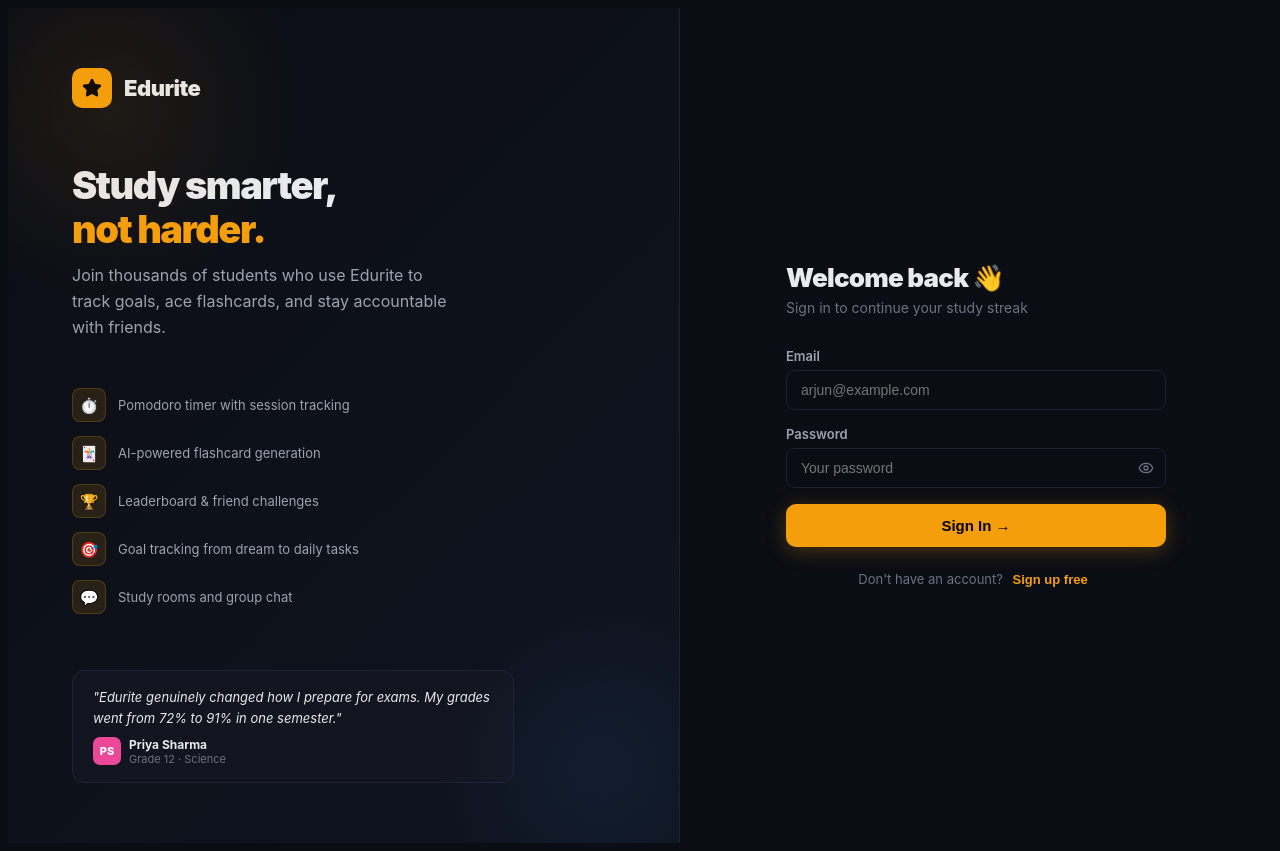
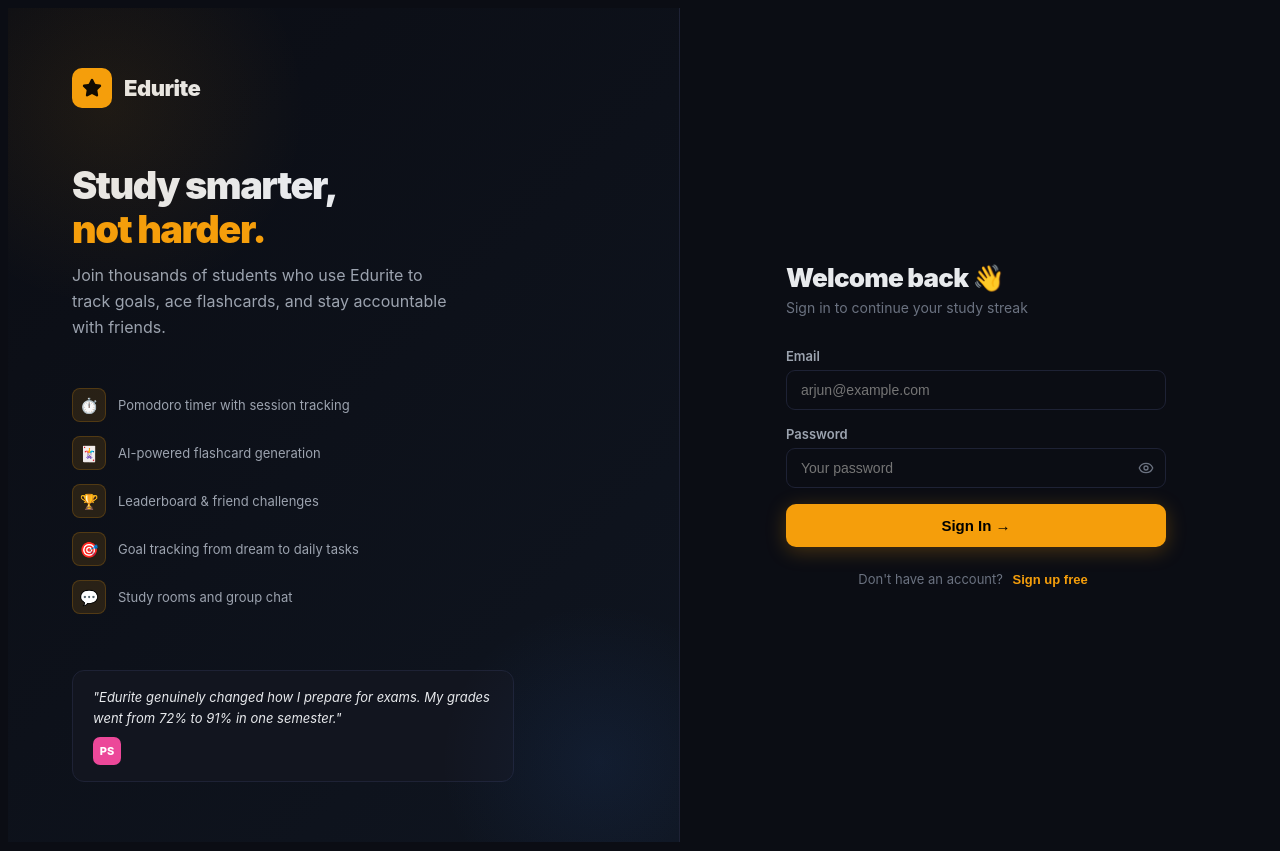
Before and after one commit to mamtasagar988-debug/Edurite-, a React (Vite) app: page /login in a window 1280 px wide. Built offline with nearby package versions, Linux system fonts and the light colour scheme.

Commit message:
Fix Vercel build permissions

```diff
--- a/src/features/auth/Login.jsx
+++ b/src/features/auth/Login.jsx
@@ -194,10 +194,6 @@ export default function Login() {
             <div style={{ width:28, height:28, borderRadius:7, background:"#EC4899",
               display:"flex", alignItems:"center", justifyContent:"center",
               fontSize:11, fontWeight:800, color:"#fff" }}>PS</div>
-            <div>
-              <p style={{ margin:0, fontSize:12, fontWeight:700 }}>Priya Sharma</p>
-              <p style={{ margin:0, fontSize:11, color:C.muted }}>Grade 12 · Science</p>
-            </div>
           </div>
         </div>
       </div>
--- a/src/features/goals/Goals.jsx
+++ b/src/features/goals/Goals.jsx
@@ -176,7 +176,7 @@ function GoalModal({ initial, C, onSave, onClose }) {
           </div>
           <p style={{ margin:"0 0 8px", fontSize:13, fontWeight:600 }}>Aspiration *</p>
           <input value={title} onChange={e=>setTitle(e.target.value)}
-            placeholder="e.g. Become a Nuclear Scientist, Doctor, IAS Officer…"
+            placeholder="e.g. Become a Nuclear Scientist, Doctor, Writer, Artist, IPS officer, Director…"
             style={{ width:"100%", boxSizing:"border-box", marginBottom:14,
               background:C.bg, border:`1px solid ${C.border}`, borderRadius:8,
               padding:"10px 12px", color:C.text, fontSize:15, fontWeight:700, outline:"none" }}/>
```
